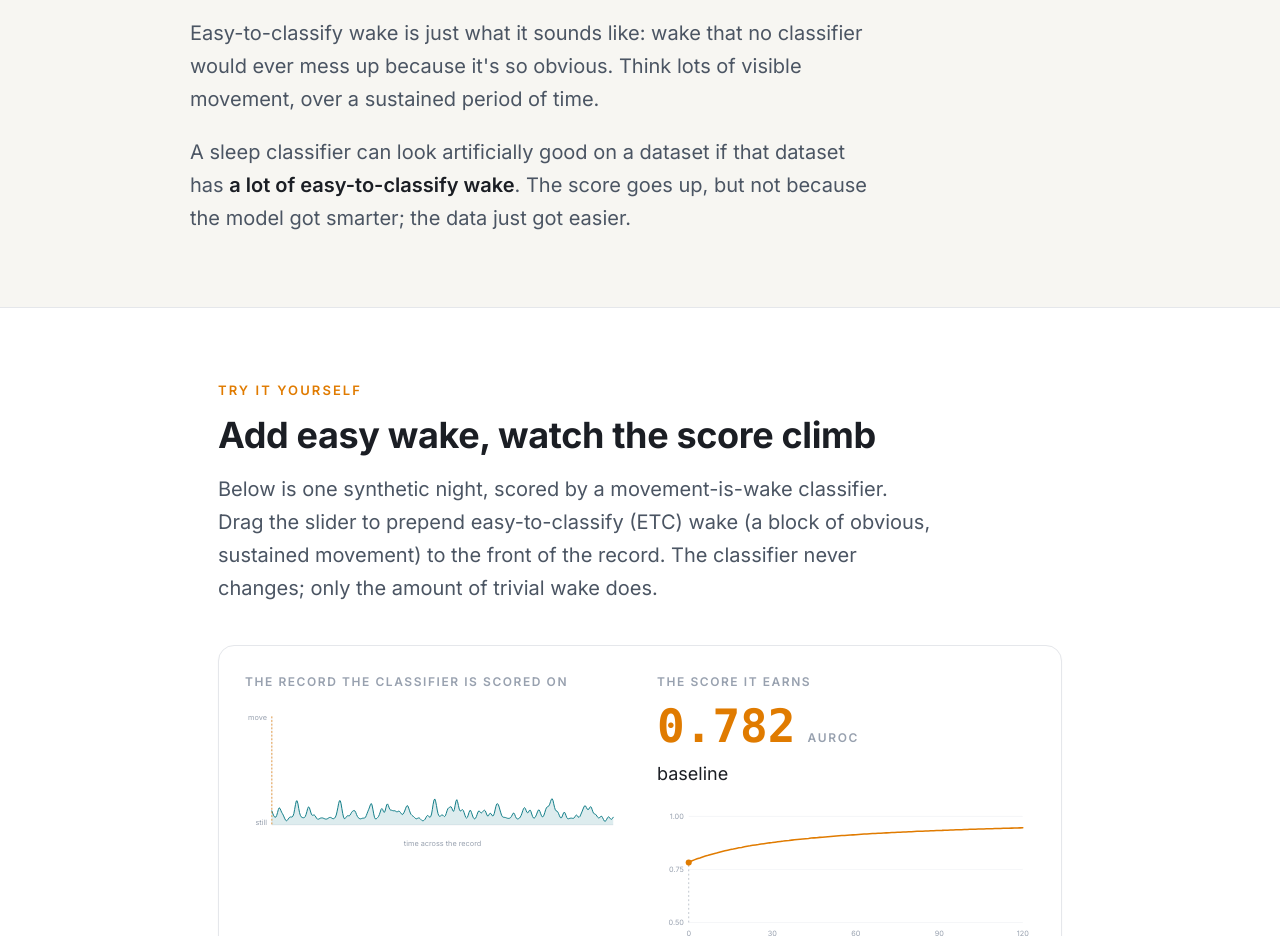
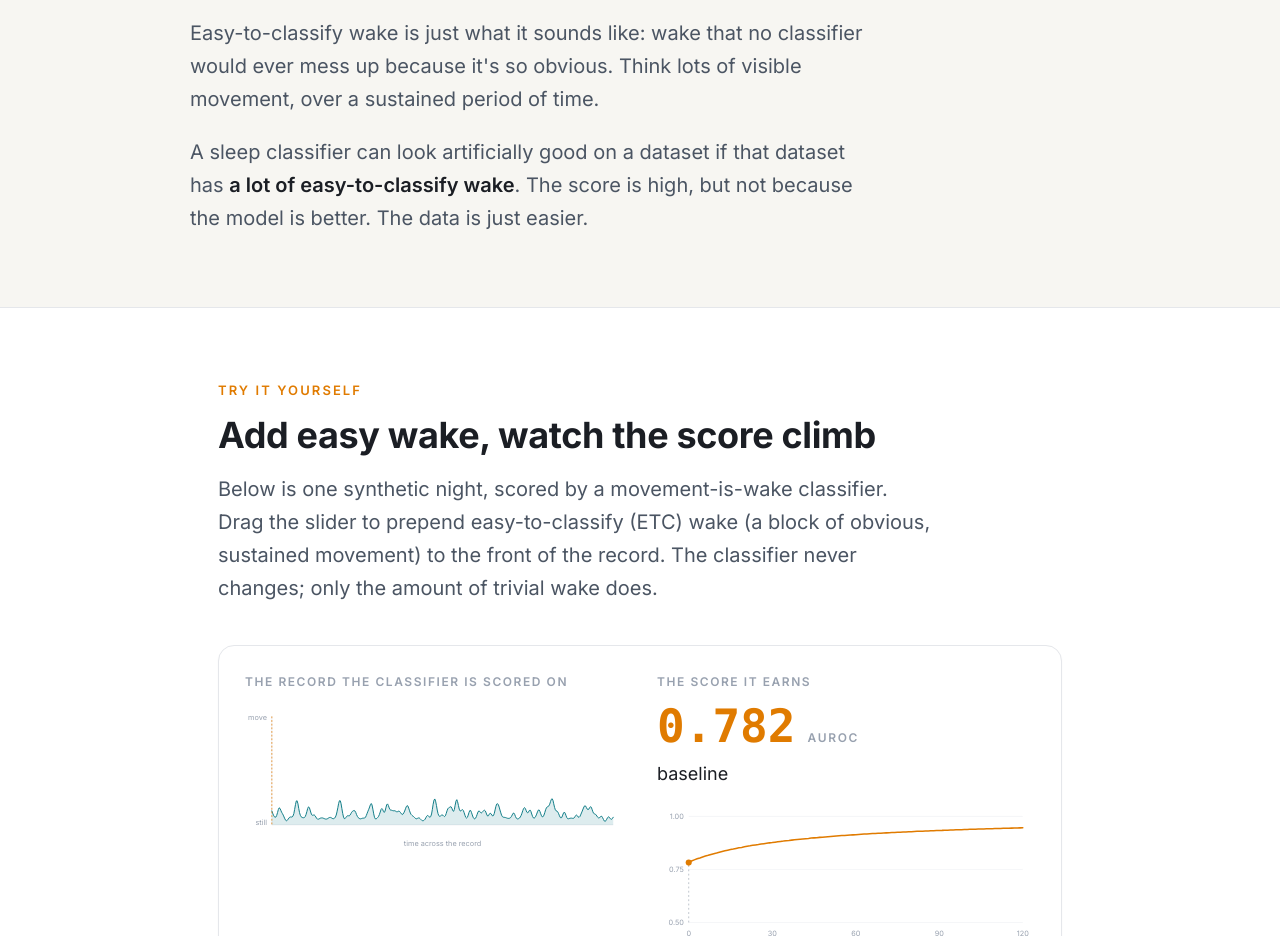
Before and after one commit to Arcascope/explainers, a plain HTML site: page etc/index.html in a window 1280 px wide. Shown: the part 800-1736 px from the top of the page. Drawn offline with Linux system fonts and the light colour scheme.

Commit message:
Reword: clarify score-vs-data sentence
Co-Authored-By: Claude Fable 5 <noreply@anthropic.com>
Claude-Session: https://claude.ai/code/session_01Kvyo6aLCu24goDN7mvCp6m

```diff
--- a/etc/index.html
+++ b/etc/index.html
@@ -134,7 +134,7 @@
   <section class="band wrap">
     <h2>What "easy-to-classify wake" means</h2>
     <p>Easy-to-classify wake is just what it sounds like: wake that no classifier would ever mess up because it's so obvious. Think lots of visible movement, over a sustained period of time.</p>
-    <p>A sleep classifier can look artificially good on a dataset if that dataset has <b>a lot of easy-to-classify wake</b>. The score goes up, but not because the model got smarter; the data just got easier.</p>
+    <p>A sleep classifier can look artificially good on a dataset if that dataset has <b>a lot of easy-to-classify wake</b>. The score is high, but not because the model is better. The data is just easier.</p>
   </section>
 
   <!-- ============ TRY IT ============ -->
```
